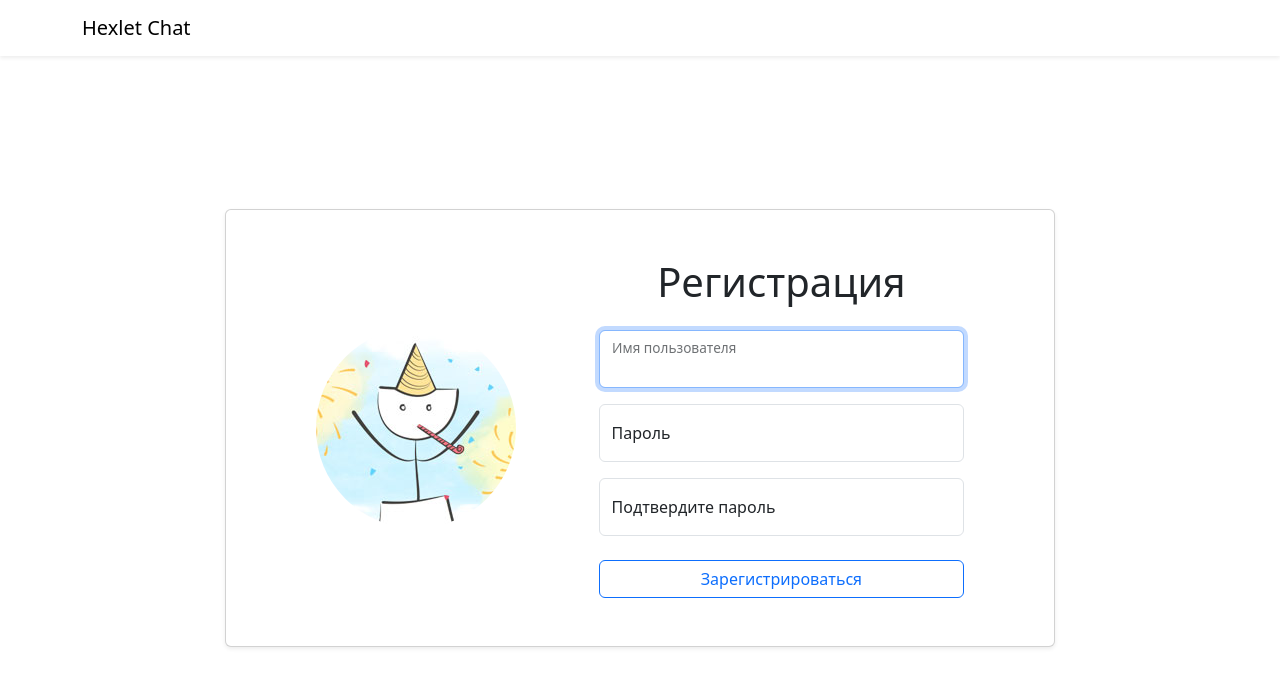
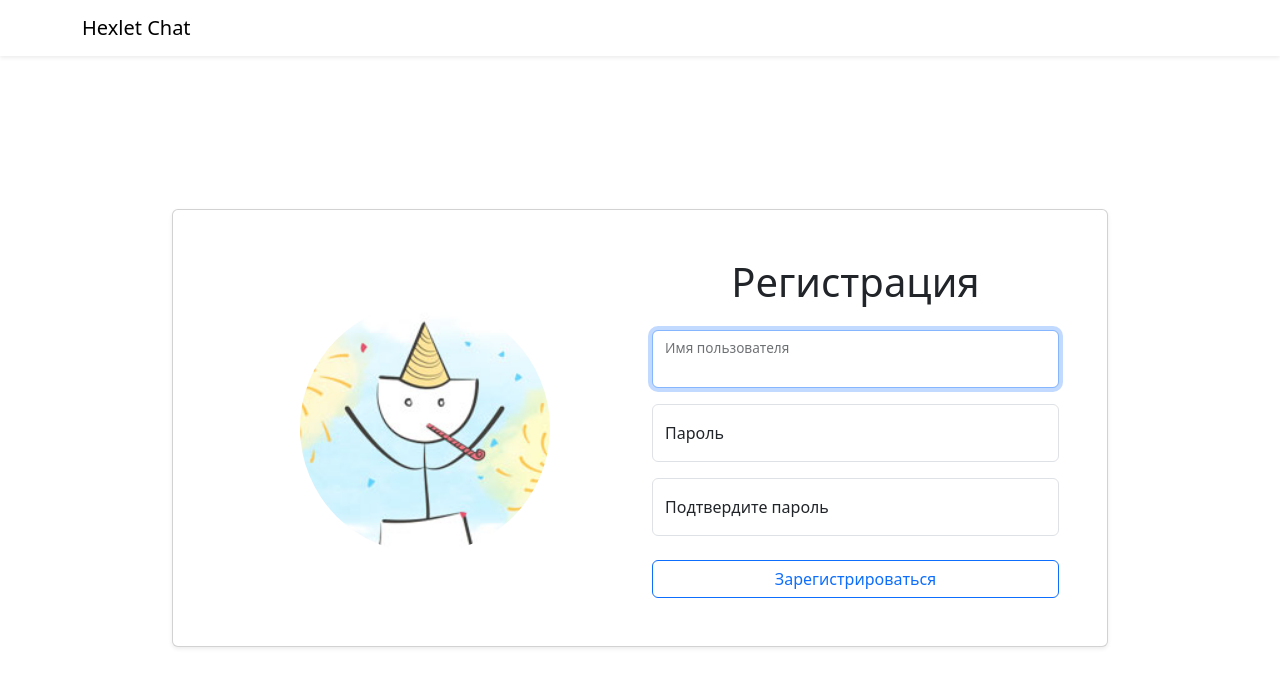
Before and after one commit to kronnoss37/frontend-project-12, a React (Vite) app in the folder frontend/: page /signup in a window 1280 px wide. Shown: the top 686 px of the page. Built offline with nearby package versions, Linux system fonts and the light colour scheme; no server answers; what leo-profanity would draw is missing.

Commit message:
Fix errors with SignUp content

```diff
--- a/frontend/src/components/Forms/SignUpForm.jsx
+++ b/frontend/src/components/Forms/SignUpForm.jsx
@@ -56,7 +56,7 @@ const SignUpForm = () => {
         }, [values.username])
 
         return (
-          <Form className="w-50">
+          <Form className="col-12 col-md-6 mt-3 mt-md-0">
             <h1 className="text-center mb-4">{t('signUpForm.title')}</h1>
             <div className="form-floating mb-3">
               <Field
--- a/frontend/src/pages/SignUpPage.jsx
+++ b/frontend/src/pages/SignUpPage.jsx
@@ -10,12 +10,12 @@ const SignUpPage = () => {
   return (
     <Container fluid className="h-100">
       <Row className="justify-content-center align-content-center h-100">
-        <Col xs={12} md={8} xxl={6}>
+        <Col xs={12} md={9} xxl={6}>
           <Card className="shadow-sm">
-            <Card.Body className="d-flex flex-column flex-md-row justify-content-around align-items-center p-5">
-              <div>
-                <Image src={signupPicture} roundedCircle alt={t('signUpPage.altImage')} />
-              </div>
+            <Card.Body as={Row} className="d-flex flex-column flex-md-row justify-content-around align-items-center p-5">
+              <Col xs={12} md={6} className="d-flex align-items-center justify-content-center">
+                <Image src={signupPicture} roundedCircle alt={t('signUpPage.altImage')} width="250px" />
+              </Col>
               <SignUpForm />
             </Card.Body>
           </Card>
```
